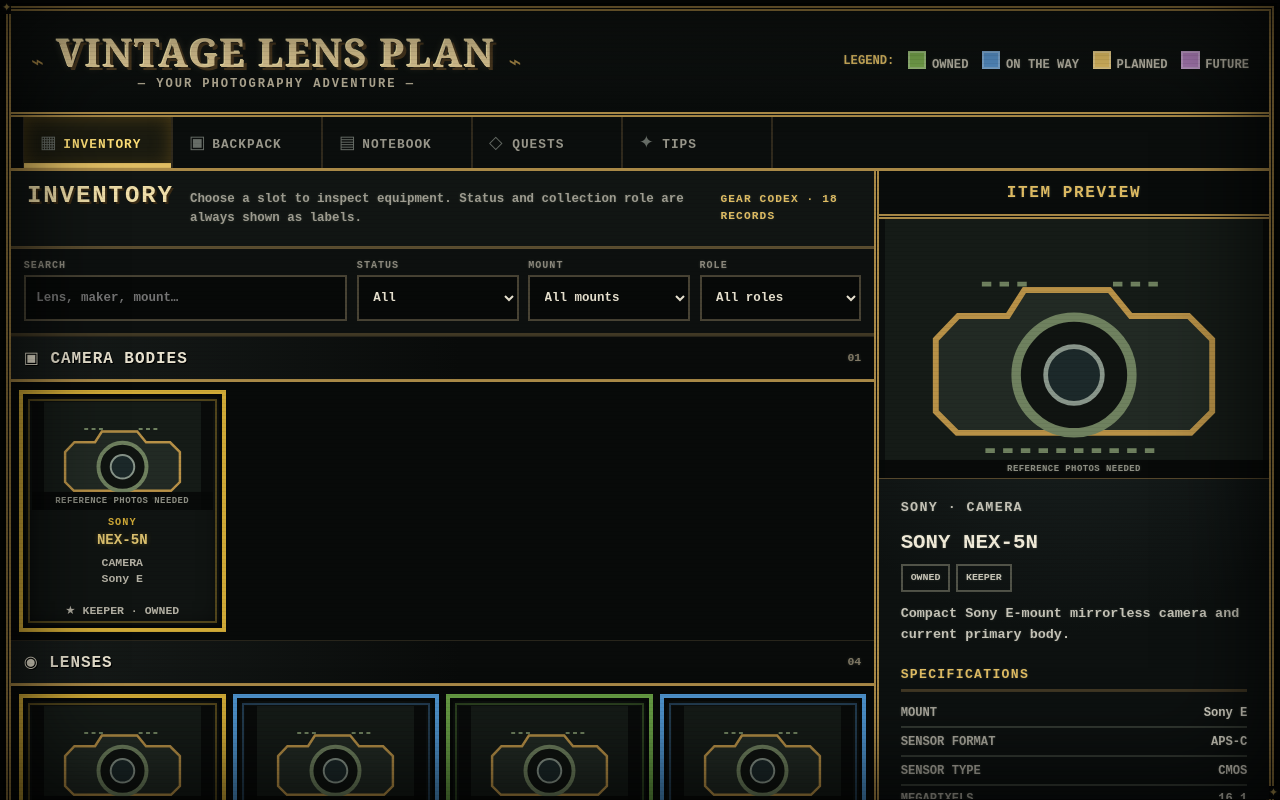
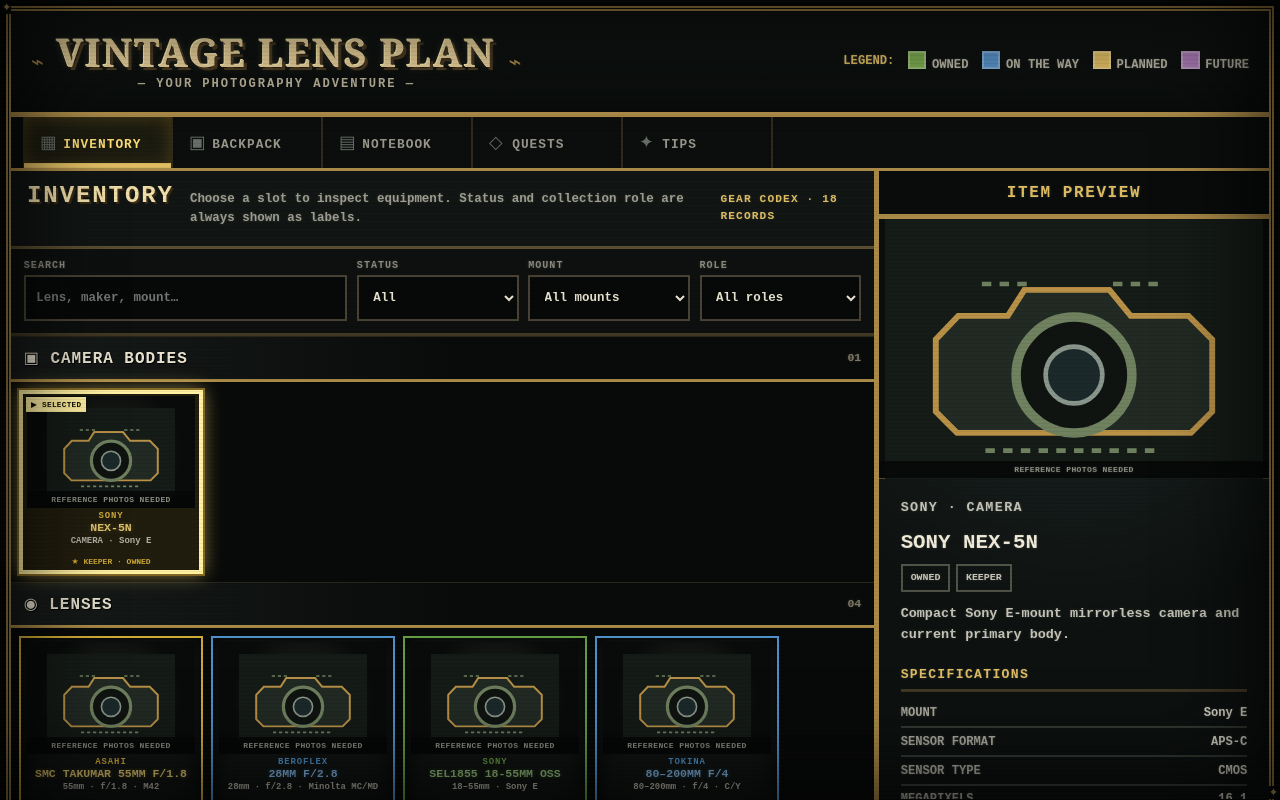
Before and after one commit to jaquoh/camera-inventory, a React (Vite) app: page / in a window 1280 px wide. Shown: the top 800 px of the page. Built offline with nearby package versions, Linux system fonts and the light colour scheme.

Commit message:
feat: establish fixed pixel inventory slots

```diff
--- a/src/components/GearCard.tsx
+++ b/src/components/GearCard.tsx
@@ -4,7 +4,7 @@
 
 const roleIcons = { KEEPER: '★', EXPERIMENT: '⌁', TEMPORARY: '↻', RESELL: '⇄', UTILITY: '◆', FUTURE: '◇' }
 
-export function GearCard({ item, onOpen }: { item: InventoryItem; onOpen: (item: InventoryItem) => void }) {
+export function GearCard({ item, selected, onOpen }: { item: InventoryItem; selected: boolean; onOpen: (item: InventoryItem) => void }) {
   const min = item.specifications.focalLengthMin
   const max = item.specifications.focalLengthMax
   const aperture = item.specifications.maxAperture
@@ -13,12 +13,11 @@
     : item.category.replace('_', ' ')
 
   return (
-    <button className={`gear-card role-${item.collectionRole.toLowerCase()}`} onClick={() => onOpen(item)} aria-label={`View details for ${item.displayName}`}>
+    <button className={`gear-card role-${item.collectionRole.toLowerCase()}`} onClick={() => onOpen(item)} aria-label={`View details for ${item.displayName}`} aria-pressed={selected}>
       <GearVisual item={item} />
       <span className="gear-card__maker">{item.manufacturer}</span>
       <strong>{item.model}</strong>
-      <span>{lensLine}</span>
-      <span>{item.mount ? mountLabels[item.mount] : item.category}</span>
+      <span className="gear-card__specs">{lensLine} · {item.mount ? mountLabels[item.mount] : item.category}</span>
       <span className="gear-card__state">{roleIcons[item.collectionRole]} {item.collectionRole} · {item.ownershipStatus.replaceAll('_', ' ')}</span>
     </button>
   )
--- a/src/components/GearVisual.tsx
+++ b/src/components/GearVisual.tsx
@@ -4,8 +4,9 @@
 
 export function GearVisual({ item, detail = false }: { item: InventoryItem; detail?: boolean }) {
   const source = detail ? item.detailImage ?? item.thumbnail : item.thumbnail
+  const state = source ? 'gear-visual--art' : 'gear-visual--placeholder'
   return (
-    <figure className={`gear-visual ${detail ? 'gear-visual--detail' : ''}`}>
+    <figure className={`gear-visual ${detail ? 'gear-visual--detail' : ''} ${state}`}>
       <img src={source ?? placeholder} alt={source ? `${item.displayName} pixel art` : ''} />
       {!source && <figcaption>Reference photos needed</figcaption>}
     </figure>
--- a/src/screens/InventoryScreen.tsx
+++ b/src/screens/InventoryScreen.tsx
@@ -30,9 +30,9 @@
         </div>
         {categories.map((category) => {
           const categoryItems = fieldKit.filter((item) => item.category === category)
-          return categoryItems.length > 0 && <section className="gear-section" key={category}><div className="section-title"><h2>{sectionLabels[category]}</h2><span>{categoryItems.length.toString().padStart(2, '0')}</span></div><div className="gear-grid">{categoryItems.map((item) => <GearCard key={item.id} item={item} onOpen={(gear) => { setSelected(gear); setMobileDetailOpen(true) }} />)}</div></section>
+          return categoryItems.length > 0 && <section className="gear-section" key={category}><div className="section-title"><h2>{sectionLabels[category]}</h2><span>{categoryItems.length.toString().padStart(2, '0')}</span></div><div className="gear-grid">{categoryItems.map((item) => <GearCard key={item.id} item={item} selected={selected?.id === item.id} onOpen={(gear) => { setSelected(gear); setMobileDetailOpen(true) }} />)}</div></section>
         })}
-        {desired.length > 0 && <section className="gear-section wishlist"><div className="section-title"><div><p className="eyebrow">Desired gear · not owned</p><h2>✦ Wishlist & candidates</h2></div><span>{desired.length.toString().padStart(2, '0')}</span></div><div className="gear-grid">{desired.map((item) => <GearCard key={item.id} item={item} onOpen={(gear) => { setSelected(gear); setMobileDetailOpen(true) }} />)}</div></section>}
+        {desired.length > 0 && <section className="gear-section wishlist"><div className="section-title"><div><p className="eyebrow">Desired gear · not owned</p><h2>✦ Wishlist & candidates</h2></div><span>{desired.length.toString().padStart(2, '0')}</span></div><div className="gear-grid">{desired.map((item) => <GearCard key={item.id} item={item} selected={selected?.id === item.id} onOpen={(gear) => { setSelected(gear); setMobileDetailOpen(true) }} />)}</div></section>}
         {filtered.length === 0 && <div className="empty-state"><h2>No gear found</h2><p>Clear or adjust the filters to see more of the field kit.</p></div>}
       </div>
       {selected && <DetailPanel item={selected} mobileOpen={mobileDetailOpen} onClose={() => setMobileDetailOpen(false)} />}
--- a/src/styles.css
+++ b/src/styles.css
@@ -25,7 +25,7 @@
 .app-shell { position: relative; min-height: calc(100vh - 12px); margin: 6px; border: 3px double var(--brass); background: var(--black); box-shadow: inset 0 0 0 2px #211b10, 0 0 0 2px #050605; }
 .app-shell::before, .app-shell::after { content: "✦"; position: fixed; z-index: 30; color: var(--brass-light); background: #080a09; font-size: .7rem; }
 .app-shell::before { left: 2px; top: 1px; }.app-shell::after { right: 2px; bottom: 1px; }
-.topbar { min-height: 90px; padding: .65rem 1.25rem; border-bottom: 3px double var(--brass); display: grid; grid-template-columns: minmax(420px, 1fr) auto; align-items: center; gap: 1.5rem; background: linear-gradient(180deg, #111513, #090c0b); }
+.topbar { min-height: 90px; padding: .65rem 1.25rem; border-bottom: 3px solid var(--brass); display: grid; grid-template-columns: minmax(420px, 1fr) auto; align-items: center; gap: 1.5rem; background: linear-gradient(180deg, #111513, #090c0b); }
 .brand { justify-self: start; border: 0; background: transparent; display: flex; align-items: center; gap: .8rem; padding: 0; cursor: pointer; text-align: center; text-transform: uppercase; }
 .brand strong, .brand small { display: block; }
 .brand strong { color: #e7d09a; font-family: Georgia, "Times New Roman", serif; font-size: clamp(1.65rem, 3vw, 2.65rem); line-height: 1; letter-spacing: .045em; text-shadow: 2px 2px #4a3920, -1px -1px #fff0b2; }
@@ -50,7 +50,7 @@
 
 .inventory-layout { display: grid; grid-template-columns: minmax(0, 1fr) 31%; min-height: calc(100vh - 194px); }
 .inventory-layout.has-detail { grid-template-columns: minmax(0, 1fr) 31%; }
-.inventory-content { min-width: 0; border-right: 3px double var(--brass); }
+.inventory-content { min-width: 0; border-right: 3px solid var(--brass); }
 .filter-bar { margin: 0; padding: .55rem .75rem; display: grid; grid-template-columns: minmax(180px, 2fr) repeat(3, minmax(110px, 1fr)); gap: .45rem; border-bottom: 1px solid #403824; background: #0d100f; }
 .filter-bar label { display: flex; flex-direction: column; gap: .2rem; color: #8c897d; font-size: .53rem; text-transform: uppercase; letter-spacing: .1em; }
 .filter-bar input, .filter-bar select { width: 100%; min-height: 32px; padding: .35rem .5rem; border: 1px solid #484334; border-radius: 0; background: #070908; color: var(--ink); font-size: .65rem; }
@@ -58,21 +58,24 @@
 .section-title h2 { margin: 0; text-transform: uppercase; font-size: .86rem; letter-spacing: .06em; text-shadow: 1px 1px #000; }
 .section-title > span { color: #827a66; font-size: .62rem; }.section-title .eyebrow { margin: 0 0 .2rem; }
 .gear-section { margin: 0; }
-.gear-grid { display: grid; grid-template-columns: repeat(auto-fill, minmax(142px, 1fr)); gap: 5px; padding: 6px; background: #080a09; }
-.gear-card { --role-color: #667266; position: relative; min-width: 0; min-height: 210px; padding: .42rem; border: 2px solid var(--role-color); border-radius: 0; background: #101412; display: flex; flex-direction: column; align-items: stretch; text-align: center; cursor: pointer; box-shadow: inset 0 0 0 2px #060807, inset 0 0 18px rgba(0,0,0,.7); transition: filter 80ms steps(2), transform 80ms steps(2); }
-.gear-card::before { content: ""; position: absolute; inset: 3px; border: 1px solid color-mix(in srgb, var(--role-color) 35%, transparent); pointer-events: none; }
-.gear-card:hover { z-index: 2; filter: brightness(1.2); transform: translate(-1px, -1px); box-shadow: inset 0 0 0 2px #060807, 3px 3px 0 #000, 0 0 10px color-mix(in srgb, var(--role-color) 25%, transparent); }
+.gear-grid { display: grid; grid-template-columns: repeat(auto-fill, 184px); justify-content: start; gap: 6px; padding: 8px; background: #080a09; }
+.gear-card { --role-color: #667266; position: relative; width: 184px; height: 184px; min-width: 0; padding: 4px 6px 6px; border: 2px solid var(--role-color); border-radius: 0; background: #101412; display: flex; flex-direction: column; align-items: stretch; overflow: hidden; text-align: center; cursor: pointer; box-shadow: inset 0 0 18px rgba(0,0,0,.7); transition: filter 80ms steps(2), transform 80ms steps(2); }
+.gear-card:hover { z-index: 2; filter: brightness(1.2); transform: translate(-1px, -1px); box-shadow: 3px 3px 0 #000, 0 0 10px color-mix(in srgb, var(--role-color) 25%, transparent); }
+.gear-card[aria-pressed="true"] { z-index: 1; border: 4px solid #fff0a2; padding: 2px 4px 4px; background: #211d0e; box-shadow: 0 0 0 2px #846924, 0 0 18px rgba(255, 224, 120, .55); }
+.gear-card[aria-pressed="true"]::after { content: "▶ SELECTED"; position: absolute; top: 3px; left: 3px; z-index: 2; padding: 3px 5px; background: #fff0a2; color: #151207; font-size: .48rem; font-weight: 900; letter-spacing: .04em; }
 .role-keeper { --role-color: #d0aa37; }.role-experiment { --role-color: #4d91ca; }.role-utility { --role-color: #659b43; }.role-future { --role-color: #a574af; }.role-temporary { --role-color: #a99351; }.role-resell { --role-color: #777; }
-.gear-visual { margin: 0 0 .35rem; min-height: 90px; display: grid; place-items: center; position: relative; overflow: hidden; background: radial-gradient(circle, #242923, #090b0a 70%); image-rendering: pixelated; }
-.gear-visual img { display: block; width: 100%; height: 90px; object-fit: contain; image-rendering: pixelated; }
+.gear-visual { width: 100%; height: 112px; min-height: 112px; margin: 0 0 3px; display: grid; place-items: center; position: relative; background: radial-gradient(circle, #242923, #090b0a 70%); image-rendering: pixelated; }
+.gear-visual img { display: block; image-rendering: pixelated; }
+.gear-visual--art:not(.gear-visual--detail) img { width: auto; height: auto; max-width: none; max-height: none; object-fit: none; }
+.gear-visual--placeholder:not(.gear-visual--detail) img { width: 128px; height: 88px; object-fit: contain; }
 .gear-visual figcaption { position: absolute; inset: auto 0 0; padding: .18rem; background: rgba(6,8,7,.88); color: #8d8e83; font-size: .47rem; text-align: center; text-transform: uppercase; letter-spacing: .05em; }
 .gear-card__maker { color: var(--role-color); font-size: .55rem; letter-spacing: .1em; text-transform: uppercase; }
 .gear-card strong { margin: .18rem 0 .32rem; color: color-mix(in srgb, var(--role-color) 72%, #fff); font-size: .76rem; line-height: 1.14; text-transform: uppercase; }
-.gear-card > span:not(.gear-card__maker) { color: #b4b1a4; font-size: .62rem; line-height: 1.25; }.gear-card .gear-card__state { margin-top: auto; padding-top: .4rem; color: var(--role-color); font-size: .52rem; text-transform: uppercase; }
+.gear-card__specs { overflow: hidden; color: #b4b1a4; font-size: .56rem; line-height: 1.2; text-overflow: ellipsis; white-space: nowrap; }.gear-card .gear-card__state { margin-top: auto; padding-top: 2px; color: var(--role-color); font-size: .5rem; text-transform: uppercase; }
 .wishlist { padding-top: 0; border-top: 2px solid #4c3655; }.wishlist .gear-grid { background: #0c090e; }
 
 .detail-panel { position: sticky; top: 0; height: calc(100vh - 144px); max-height: none; align-self: start; overflow: auto; border: 0; background: radial-gradient(circle at 50% 25%, #1d2524, #0d1110 60%); box-shadow: none; }
-.detail-panel__title { height: 38px; display: grid; place-items: center; border-bottom: 3px double var(--brass); color: var(--brass-light); background: #090c0b; text-transform: uppercase; font-size: .83rem; font-weight: 700; letter-spacing: .1em; }
+.detail-panel__title { height: 38px; display: grid; place-items: center; border-bottom: 3px solid var(--brass); color: var(--brass-light); background: #090c0b; text-transform: uppercase; font-size: .83rem; font-weight: 700; letter-spacing: .1em; }
 .detail-panel__close { display: none; position: absolute; right: .45rem; top: .35rem; z-index: 2; }.icon-button { width: 30px; height: 30px; border: 2px solid #746343; border-radius: 0; background: #10130f; cursor: pointer; font-size: 1.1rem; }
 .gear-visual--detail { min-height: 230px; margin: 0; border-bottom: 1px solid #55472c; background: radial-gradient(circle, #2b3330, #0b0e0d 72%); }.gear-visual--detail img { height: 230px; }.gear-visual--detail figcaption { font-size: .55rem; }
 .detail-panel__content { padding: 1rem 1.15rem 2rem; }.detail-panel h2 { margin-bottom: .5rem; color: #f0ead8; font-size: 1.12rem; line-height: 1.2; text-transform: uppercase; }
@@ -107,8 +110,8 @@
 .inventory-layout { min-height: calc(100vh - 234px); }.inventory-content { border-right-width: 5px; }
 .filter-bar { padding: .7rem .8rem; gap: .6rem; border-bottom-width: 3px; }.filter-bar label { gap: .3rem; font-size: .63rem; font-weight: 900; }.filter-bar input, .filter-bar select { min-height: 46px; padding: .55rem .65rem; border-width: 2px; font-size: .78rem; font-weight: 700; }
 .section-title { min-height: 46px; padding: .6rem .8rem; border-bottom-width: 3px; }.section-title h2 { font-size: 1rem; font-weight: 900; }.section-title > span { font-size: .72rem; font-weight: 900; }
-.gear-grid { grid-template-columns: repeat(auto-fill, minmax(164px, 1fr)); gap: 7px; padding: 8px; }.gear-card { min-height: 242px; padding: .55rem; border-width: 4px; box-shadow: inset 0 0 0 3px #060807, inset 0 0 22px rgba(0,0,0,.75); }.gear-card::before { inset: 5px; border-width: 2px; }.gear-card:hover { transform: translate(-2px, -2px); box-shadow: inset 0 0 0 3px #060807, 5px 5px 0 #000, 0 0 16px color-mix(in srgb, var(--role-color) 38%, transparent); }
-.gear-visual, .gear-visual img { min-height: 108px; height: 108px; }.gear-visual figcaption { padding: .25rem; font-size: .56rem; font-weight: 900; }.gear-card__maker { font-size: .64rem; font-weight: 900; }.gear-card strong { margin: .25rem 0 .4rem; font-size: .88rem; font-weight: 900; line-height: 1.18; text-shadow: 0 0 5px color-mix(in srgb, var(--role-color) 32%, transparent); }.gear-card > span:not(.gear-card__maker) { font-size: .72rem; font-weight: 700; line-height: 1.35; }.gear-card .gear-card__state { padding-top: .5rem; font-size: .62rem; font-weight: 900; }
+.gear-grid { gap: 8px; padding: 8px; }.gear-card { box-shadow: inset 0 0 22px rgba(0,0,0,.75); }.gear-card:hover { transform: translate(-2px, -2px); box-shadow: 5px 5px 0 #000, 0 0 16px color-mix(in srgb, var(--role-color) 38%, transparent); }
+.gear-visual figcaption { padding: .25rem; font-size: .5rem; font-weight: 900; }.gear-card__maker { font-size: .56rem; font-weight: 900; }.gear-card strong { margin: 1px 0 2px; overflow: hidden; font-size: .72rem; font-weight: 900; line-height: 1.05; text-overflow: ellipsis; white-space: nowrap; text-shadow: 0 0 5px color-mix(in srgb, var(--role-color) 32%, transparent); }.gear-card__specs { font-size: .56rem; font-weight: 700; }.gear-card .gear-card__state { font-size: .5rem; font-weight: 900; }
 .detail-panel { height: calc(100vh - 172px); }.detail-panel__title { height: 48px; border-bottom-width: 5px; font-size: 1rem; font-weight: 900; }.gear-visual--detail, .gear-visual--detail img { min-height: 260px; height: 260px; }.detail-panel__content { padding: 1.2rem 1.35rem 2.5rem; }.detail-panel h2 { font-size: 1.3rem; font-weight: 900; }.detail-panel h3 { margin-top: 1.35rem; padding-bottom: .45rem; border-bottom-width: 3px; font-size: .82rem; font-weight: 900; }.detail-panel p { font-size: .84rem; font-weight: 700; }.status-line span, .tag-list span { min-height: 28px; padding: .35rem .5rem; border-width: 2px; font-size: .62rem; font-weight: 900; }.field-readout { padding: .75rem .8rem; border-width: 3px; }.field-readout span, .field-readout small { font-size: .68rem; }.field-readout strong { font-size: .86rem; }.spec-list { font-size: .76rem; }.spec-list > div { padding: .4rem 0; border-bottom: 2px solid #343a33; }.spec-list dt, .spec-list dd { font-weight: 900; }
 .loadout-summary { gap: 6px; margin: 8px; }.loadout-summary div { min-height: 78px; padding: 1rem; border-width: 3px; }.loadout-summary span { font-size: .66rem; font-weight: 900; }.loadout-summary strong { font-size: .88rem; }.warning-stack { margin: 8px; padding: .8rem 1rem; border-width: 4px; font-size: .82rem; }.backpack-layout { gap: 8px; padding: 0 8px 8px; }.loadout-panel { border-width: 4px; }.packed-list { grid-template-columns: repeat(auto-fill, minmax(220px, 1fr)); gap: 7px; padding: 8px; }.packed-item { min-height: 112px; padding: .75rem; border-width: 3px; box-shadow: inset 0 0 0 3px #0a0c0b; }.packed-item small { font-size: .58rem; }.packed-item strong { font-size: .78rem; }.packed-item span { font-size: .65rem; }.packed-item button { min-width: 68px; min-height: 44px; padding: .5rem .6rem; border-width: 3px; font-size: .65rem; font-weight: 900; }
 .notebook-tabs button { min-height: 46px; padding: .65rem .8rem; border-width: 3px; font-size: .68rem; font-weight: 900; }.notebook { border-width: 5px; }.notebook-index { border-right-width: 4px; }.notebook-index button { min-height: 64px; border-bottom-width: 2px; }.notebook-index strong { font-size: .78rem; font-weight: 900; }.notebook-index span { font-size: .65rem; font-weight: 700; }.notebook-page { font-size: 1rem; font-weight: 600; }
@@ -123,12 +126,12 @@
   .main-nav { height: 50px; padding: 0; overflow-x: auto; }.main-nav button { min-width: auto; min-height: 50px; flex: 1 0 auto; padding: 0 .7rem; font-size: .68rem; }
   .screen-heading { min-height: 54px; padding: .7rem .8rem; }.screen-heading > p:last-child { display: none; }.screen-heading .eyebrow { font-size: .6rem; }
   .inventory-layout, .inventory-layout.has-detail { display: block; min-height: auto; }.inventory-content { border-right: 0; }
-  .detail-panel { display: none; position: fixed; inset: 3px; z-index: 50; height: calc(100vh - 6px); border: 5px double var(--brass); }.detail-panel.is-open { display: block; }.detail-panel__close { display: block; }.detail-panel__title { height: 50px; }
+  .detail-panel { display: none; position: fixed; inset: 3px; z-index: 50; height: calc(100vh - 6px); border: 4px solid var(--brass); }.detail-panel.is-open { display: block; }.detail-panel__close { display: block; }.detail-panel__title { height: 50px; }
   .notebook { min-height: calc(100vh - 205px); grid-template-columns: 1fr; }.notebook-index { border-right: 0; border-bottom: 2px solid #887d60; display: flex; overflow-x: auto; gap: 4px; }.notebook-index > p { display: none; }.notebook-index button { flex: 0 0 190px; border: 1px solid #92876d; }.notebook-page { padding: 1.2rem; }
 }
 @media (max-width: 560px) {
   .brand strong { font-size: 1.15rem; }.main-nav button span { display: none; }.filter-bar { grid-template-columns: 1fr 1fr; }.filter-bar .search-field { grid-column: 1 / -1; }
-  .gear-grid { grid-template-columns: repeat(2, minmax(0, 1fr)); gap: 5px; padding: 5px; }.gear-card { min-height: 218px; padding: .45rem; border-width: 3px; }.gear-visual, .gear-visual img { height: 90px; min-height: 90px; }.gear-card strong { font-size: .76rem; }
+  .gear-grid { grid-template-columns: repeat(auto-fill, 184px); justify-content: center; gap: 5px; padding: 5px; }
   .loadout-summary { grid-template-columns: 1fr; }.packed-list { grid-template-columns: 1fr; }.packed-item { align-items: flex-start; }.quest-list, .tip-grid { grid-template-columns: 1fr; }.quest { grid-template-columns: 30px 1fr; }
 }
 @media (prefers-reduced-motion: reduce) { *, *::before, *::after { scroll-behavior: auto !important; transition: none !important; } }
```
Also changed, not shown: 2 other files (tests, documents, lock files or other folders).
